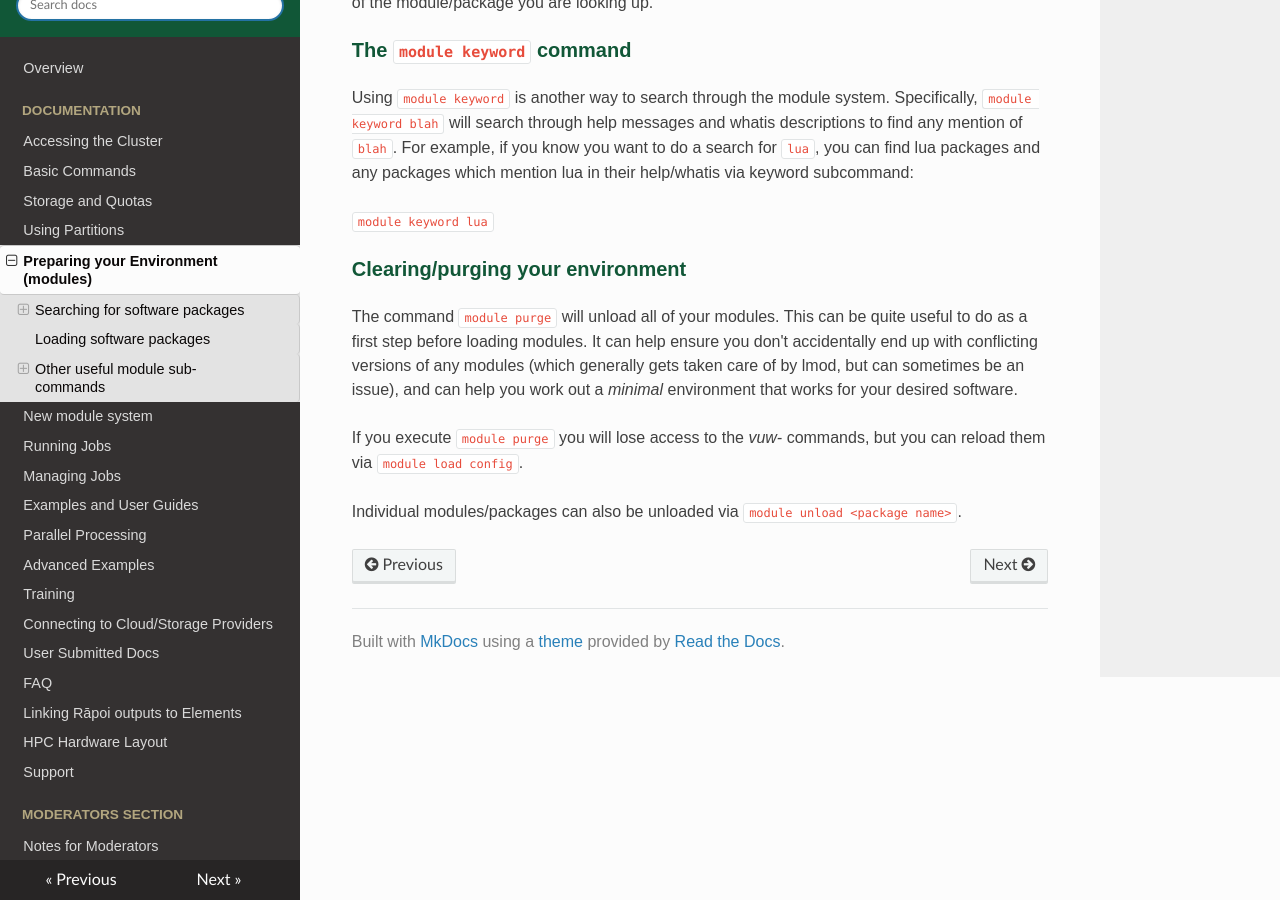
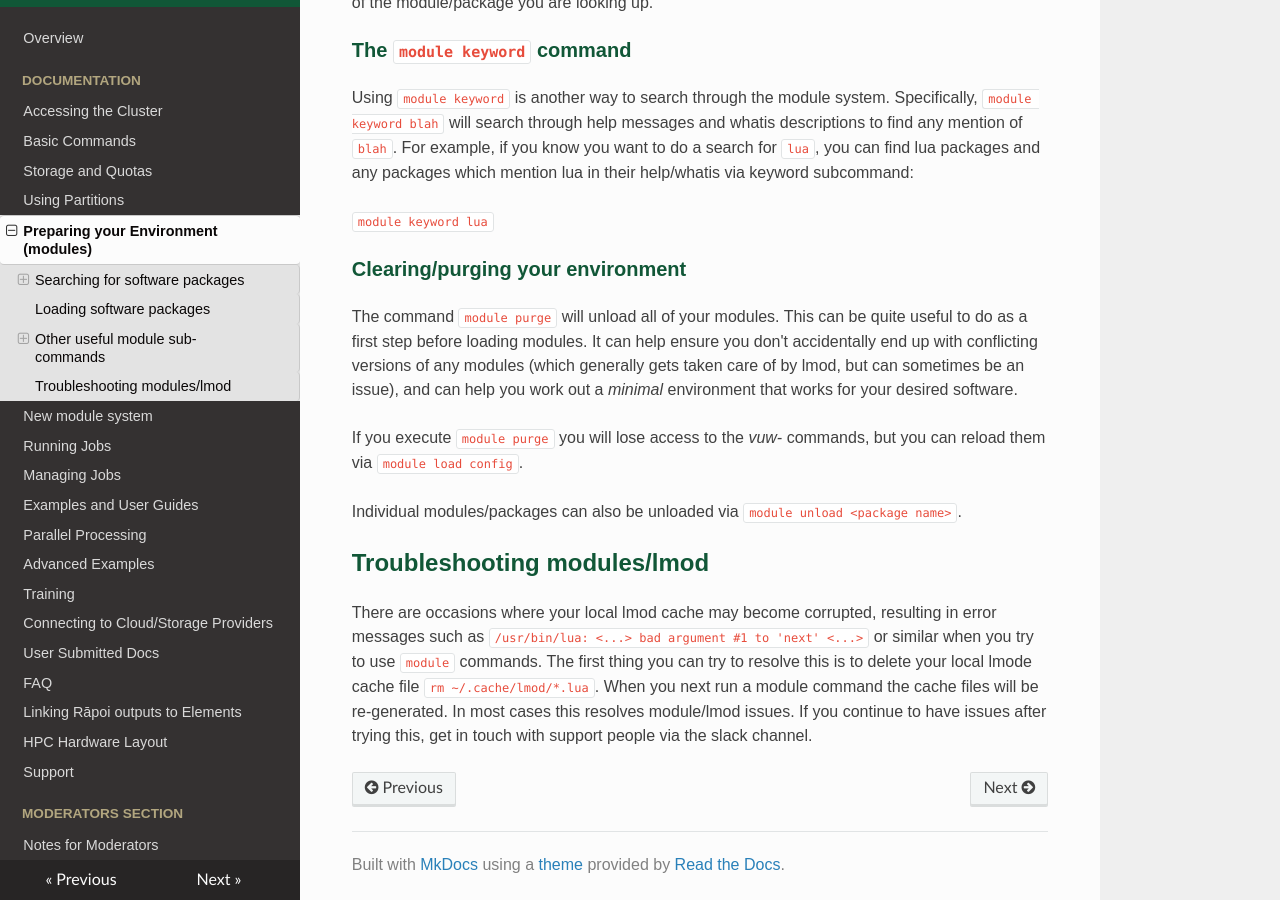
Before and after one commit to vuw-research-computing/raapoi-docs, an MkDocs documentation site: the page built from docs/environment.md, in a window 1280 px wide and 900 px high, scrolled down 4578 px. Built offline with MkDocs 1.6.1, drawn with Linux system fonts in a browser that asks for light colours; nearby versions of some CDN libraries; some web fonts are replaced; a script that is not in the unit is left out.

Commit message:
added note about troublshooting lmod errors

```diff
--- a/docs/environment.md
+++ b/docs/environment.md
@@ -217,3 +217,12 @@ It can help ensure you don't accidentally end up with conflicting versions of an
 If you execute `module purge` you will lose access to the *vuw-* commands, but you can reload them via `module load config`.
 
 Individual modules/packages can also be unloaded via `module unload <package name>`.
+
+
+## Troubleshooting modules/lmod
+
+There are occasions where your local lmod cache may become corrupted, resulting in error messages such as `/usr/bin/lua: <...> bad argument #1 to 'next' <...>` or similar when you try to use `module` commands.
+The first thing you can try to resolve this is to delete your local lmode cache file `rm ~/.cache/lmod/*.lua`.
+When you next run a module command the cache files will be re-generated.
+In most cases this resolves module/lmod issues.
+If you continue to have issues after trying this, get in touch with support people via the slack channel.
```
